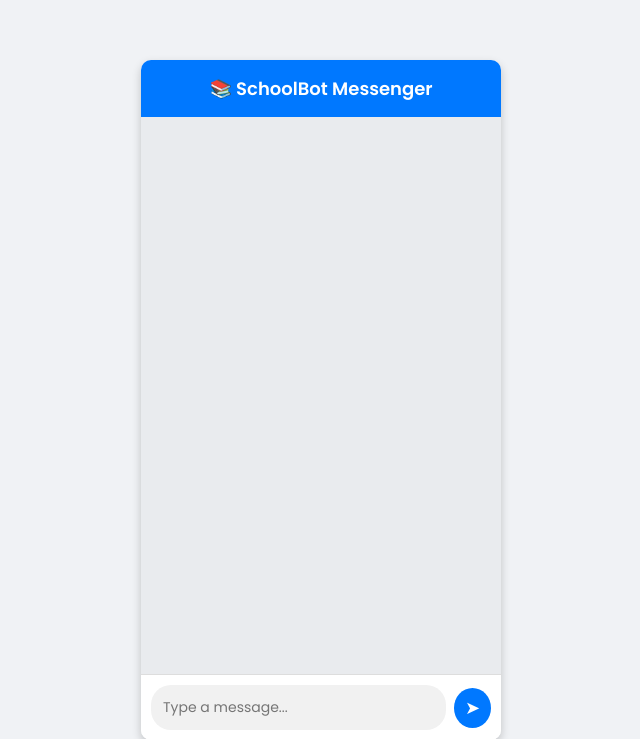
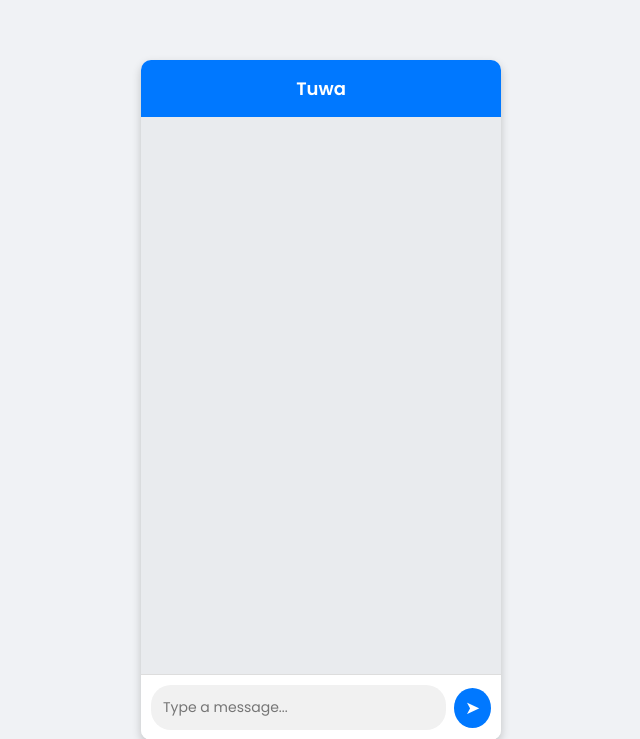
Before and after one commit to tuwasimon/chattie, a Flask app: page / in a window 1280 px wide. Shown: the top 739 px of the page, without its empty margins (319-959 px from the left). Run offline with Flask 3, Linux system fonts and the light colour scheme.

Commit message:
chat.html

```diff
--- a/templates/chat.html
+++ b/templates/chat.html
@@ -209,7 +209,7 @@
 </head>
 <body>
     <div class="chat-container">
-        <div class="chat-header">📚 SchoolBot Messenger</div>
+        <div class="chat-header">Tuwa</div>
         <div id="chatBox" class="chat-box"></div>
         <div class="chat-input">
             <input type="text" id="userInput" placeholder="Type a message..." />
```
